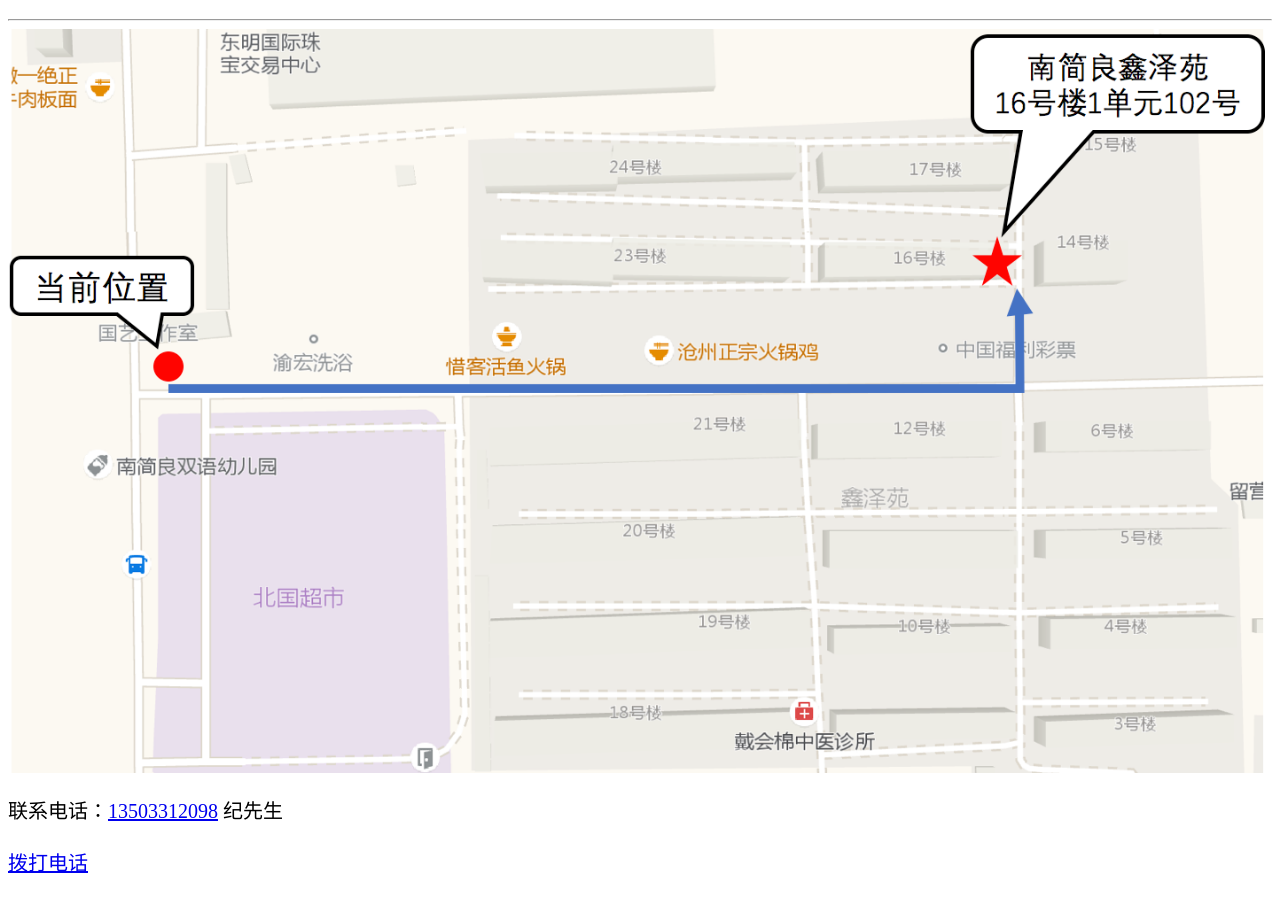
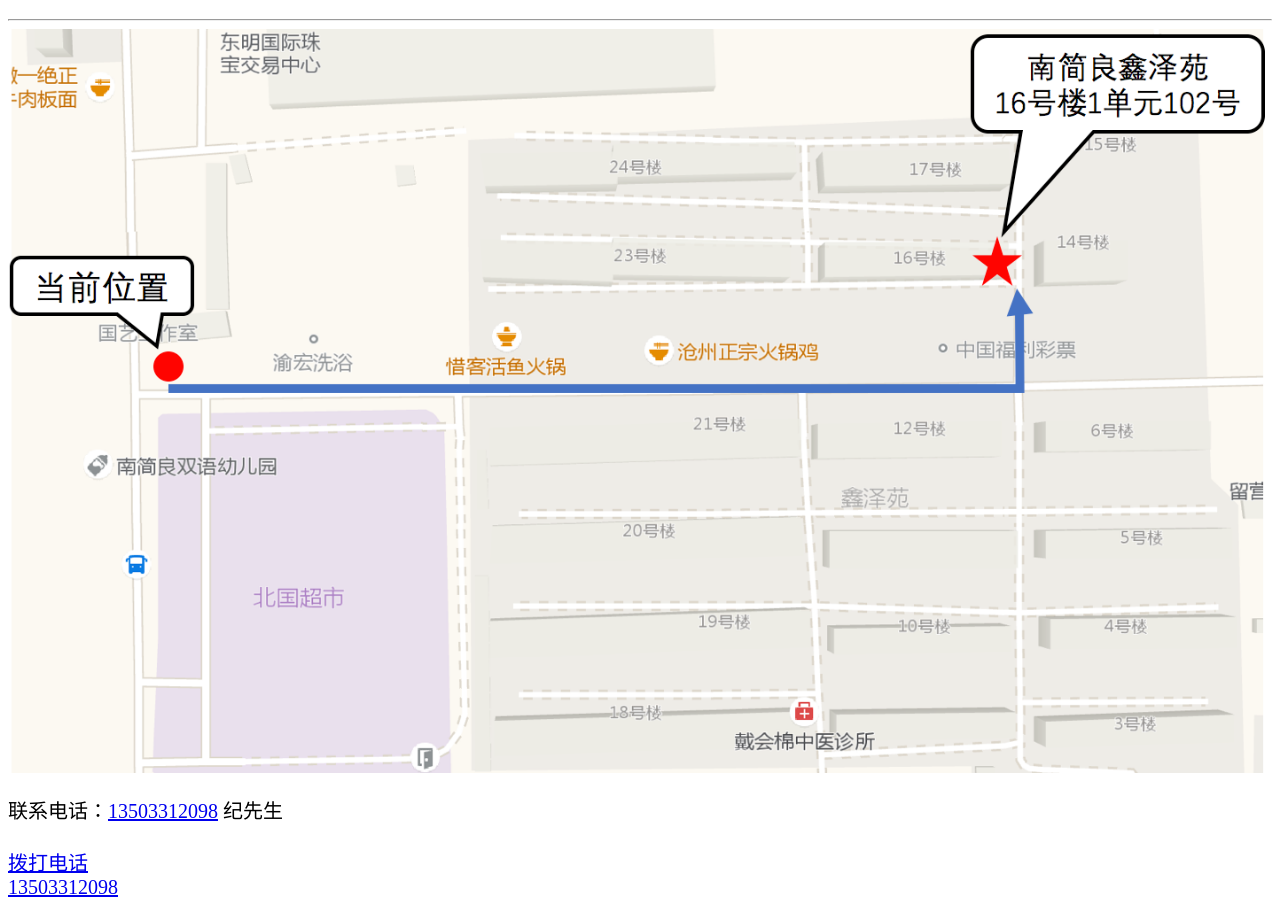
Before and after one commit to xxcanghai/house, a plain HTML site: page index.html in a window 1280 px wide. Shown: the part 70-977 px from the top of the page. Before the commit the page ends 954 px from the top, so only its background shows below. Drawn offline with Linux system fonts and the light colour scheme.

Commit message:
Update index.html

```diff
--- a/index.html
+++ b/index.html
@@ -38,6 +38,9 @@
         <br>
         <br>
         <a href="tel:13503312098">拨打电话</a>
+
+        <br>
+        <a href="wtai://wp/mc;13503312098">13503312098</a>
     </div>
 </body>
 
```
